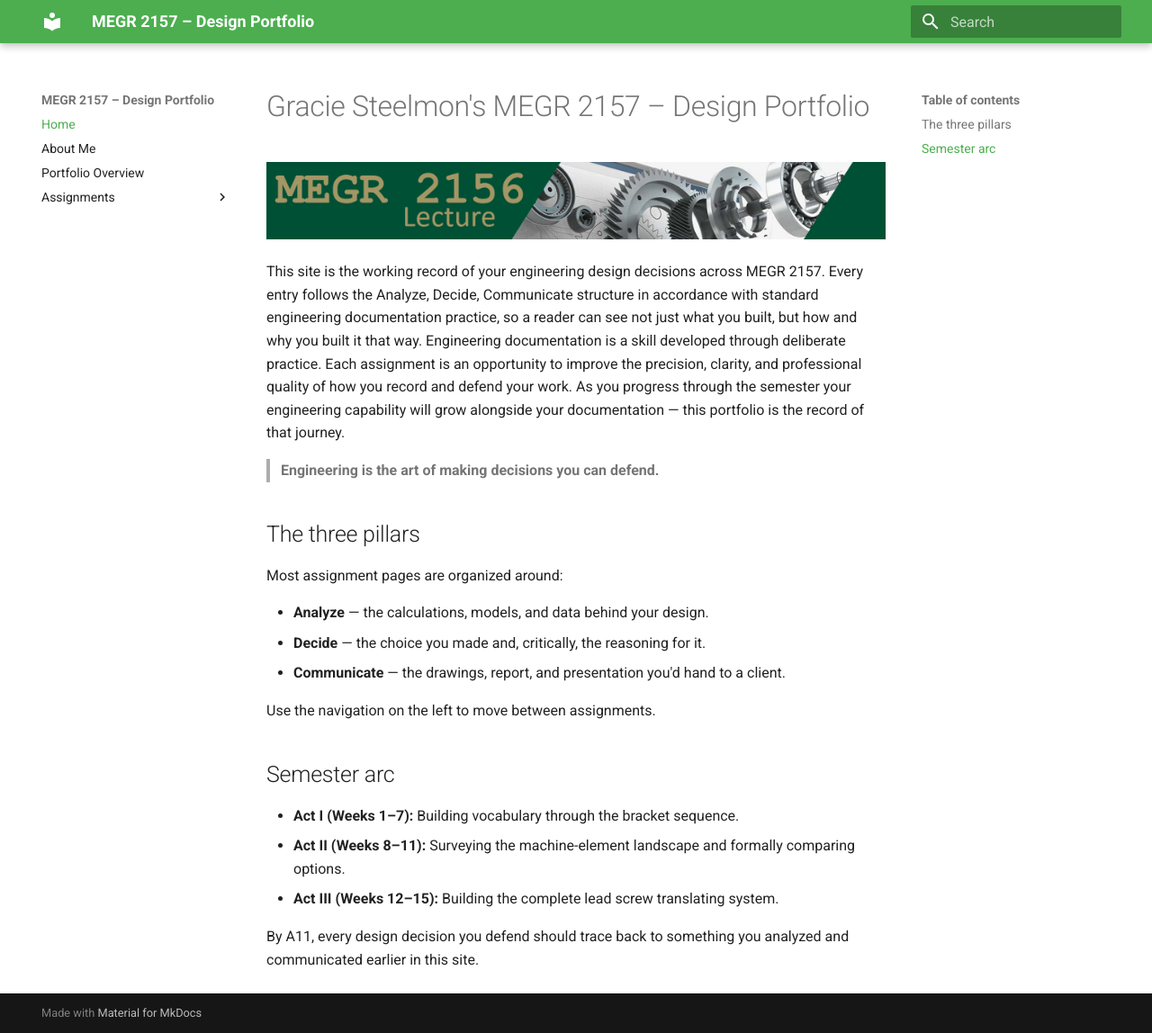
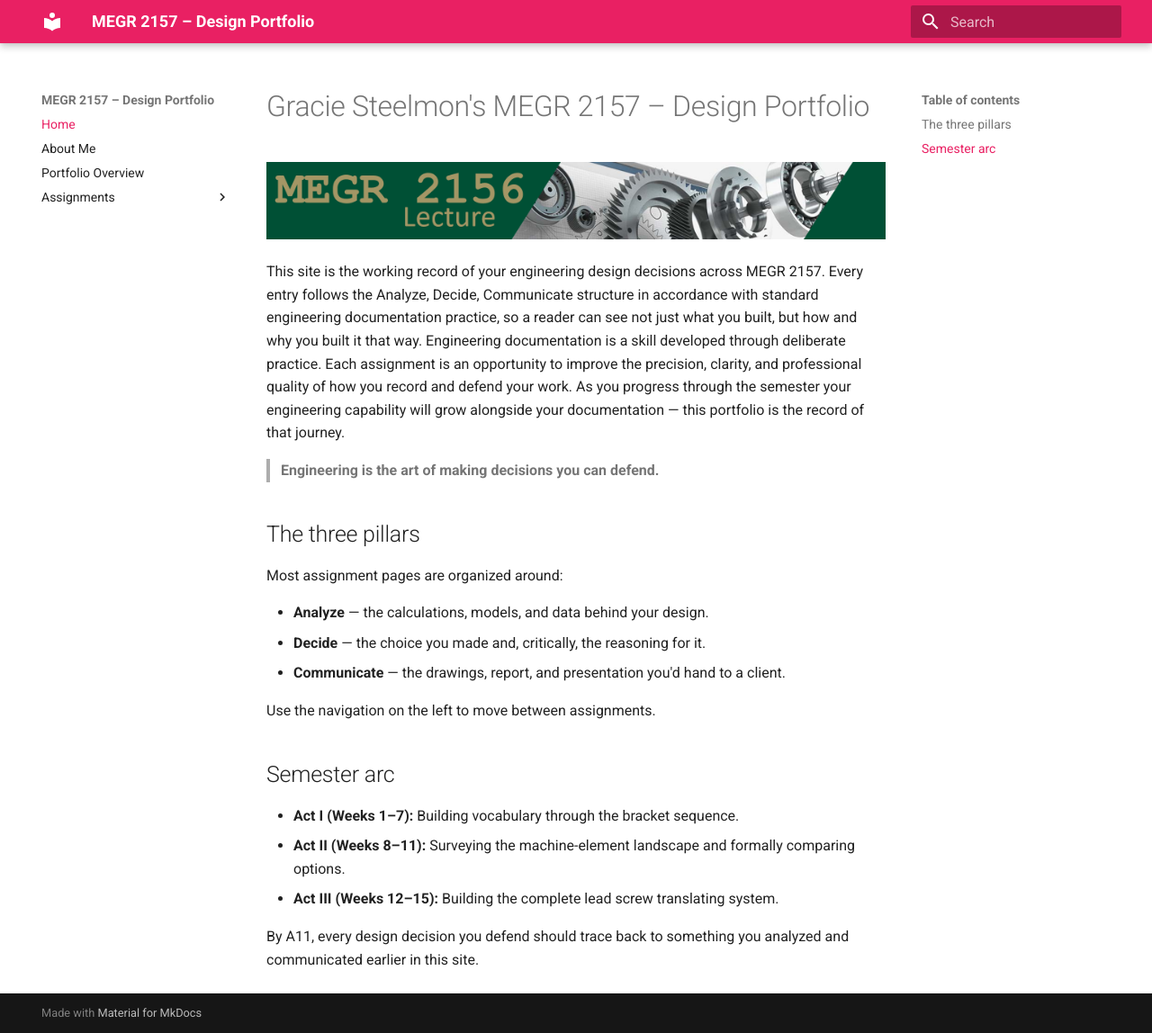
Before and after one commit to gracieanne14/design-projects-portfolio, an MkDocs documentation site: the page built from docs/index.md, in a window 1280 px wide and 1148 px high. Shown: the whole window at 90% size. Built offline with MkDocs 1.6.1 and Material for MkDocs 9.7.7, drawn with Linux system fonts in a browser that asks for light colours.

Commit message:
Change primary color from green to pink

```diff
--- a/mkdocs.yml
+++ b/mkdocs.yml
@@ -4,7 +4,7 @@ site_description: Design portfolio documentation, built with the Analyze / Decid
 theme:
   name: material
   palette:
-    primary: green
+    primary: pink
   features:
     - navigation.instant
     - navigation.tracking
```
